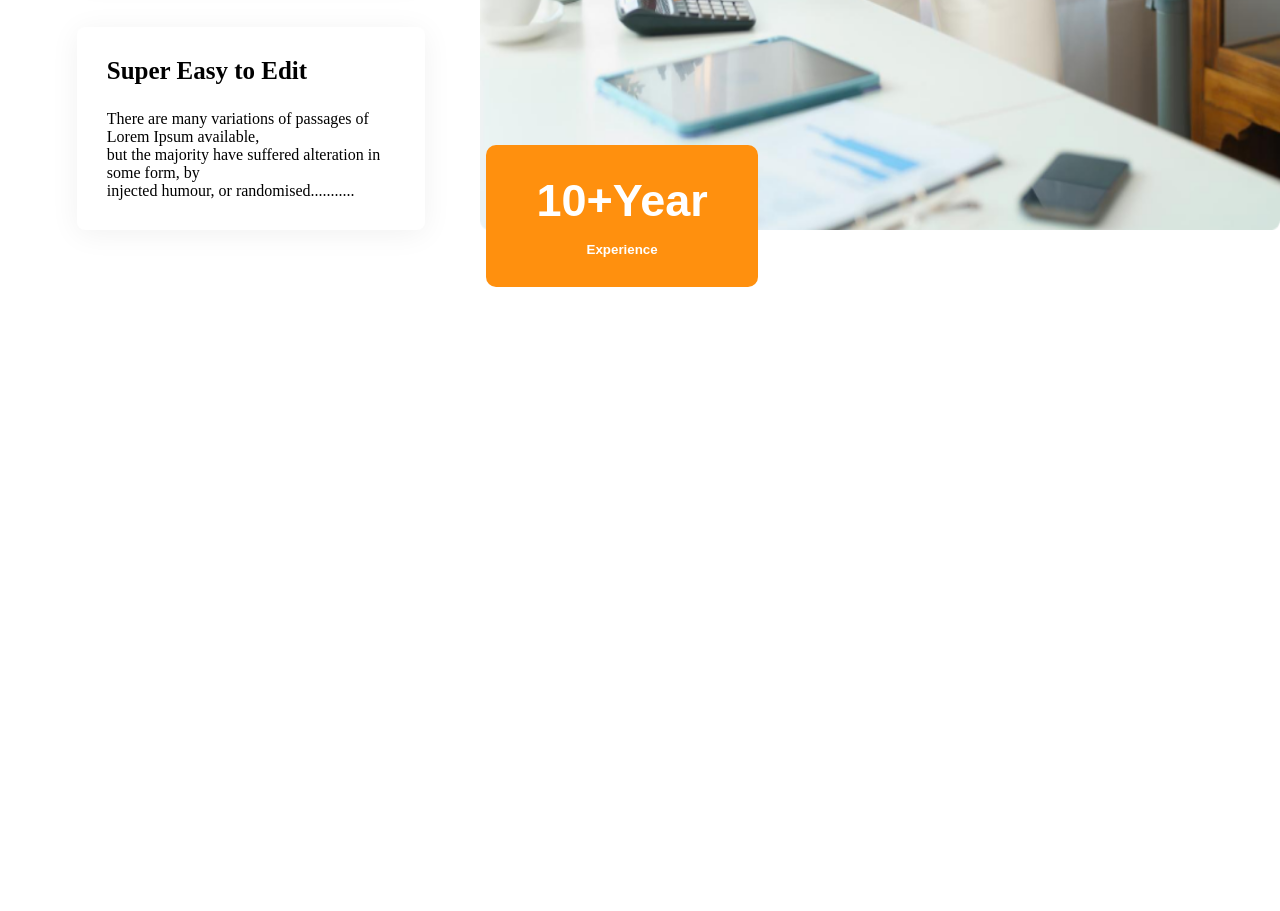
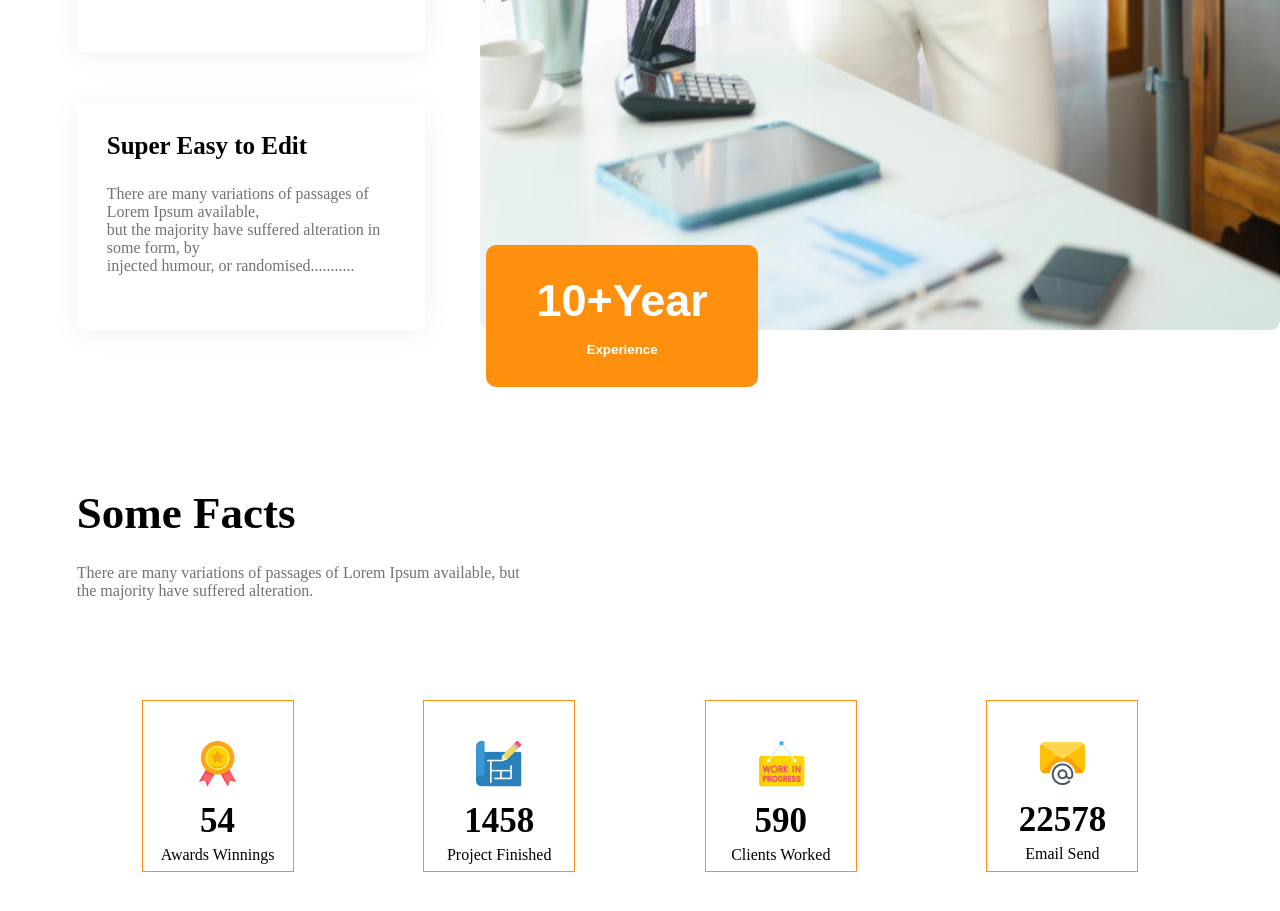
Before and after one commit to md-hasan-akon1/assaignment-tow, a plain HTML site: page index.html in a window 1280 px wide. Shown: the part 3030-3941 px from the top of the page. Before the commit the page ends 3317 px from the top, so only its background shows below. Drawn offline with Linux system fonts and the light colour scheme.

Commit message:
my commit

```diff
--- a/index.html
+++ b/index.html
@@ -62,22 +62,22 @@
 
             <article class="third-section-ditais">
                 <h1>Dexktop & Mobile Version</h1>
-                <p>There are many variations of passages of Lorem Ipsum available,<br> but the majority have suffered alteration in some form, by <br> injected humour, or randomised....</p>
+                <p class="third-section-1-detais">There are many variations of passages of Lorem Ipsum available,<br> but the majority have suffered alteration in some form, by <br> injected humour, or randomised....</p>
             </article>
 
             <article  class="third-section-ditais">
                 <h1>Drag & Drop Builder</h1>
-                <p>There are many variations of passages of Lorem Ipsum available,<br> but the majority have suffered alteration in some form, by <br> injected humour, or randomised...........</p>
+                <p class="third-section-1-detais">There are many variations of passages of Lorem Ipsum available,<br> but the majority have suffered alteration in some form, by <br> injected humour, or randomised...........</p>
             </article>
 
             <article class="third-section-ditais">
                 <h1>Awesome Modern Design</h1>
-            <p>There are many variations of passages of Lorem Ipsum available,<br> but the majority have suffered alteration in some form, by <br> injected humour, or randomised...........</p>
+            <p class="third-section-1-detais">There are many variations of passages of Lorem Ipsum available,<br> but the majority have suffered alteration in some form, by <br> injected humour, or randomised...........</p>
             </article>
 
             <article class="third-section-ditais">
                 <h1>Super Easy to Edit</h1>
-                <p>There are many variations of passages of Lorem Ipsum available,<br> but the majority have suffered alteration in some form, by <br> injected humour, or randomised...........</p>
+                <p class="third-section-1-detais">There are many variations of passages of Lorem Ipsum available,<br> but the majority have suffered alteration in some form, by <br> injected humour, or randomised...........</p>
             </article>
           </div>
           <!-- third section- -->
@@ -87,6 +87,24 @@
         </section>
         <!-- 3rd btn -->
         <div class="third-btn"><button><h1>10+Year</h1><h4>Experience</h4></button></div>
+                           <!--4th section  -->
+                <section class="four-section">
+                    <h1 class="primary-title">Some Facts</h1>
+                    <p class="four-section-1-detais ">There are many variations of passages of Lorem Ipsum available, but <br> the majority have suffered alteration.</p>
+                </section>
+           <!-- 5th section-->
+               <div class="section-five">
+                <div class="work-details"><img src="images/icons/ribon.png" alt=""><h1>54</h1><p>Awards Winnings</p></div>
+
+                <div class="work-details"><img src="images/icons/projects.png" alt=""><h1>1458</h1><p>Project Finished</p></div>
+
+                <div class="work-details"><img src="images/icons/customers.png" alt=""><h1>590</h1><p>Clients Worked</p></div>
+
+                <div class="work-details"><img src="images/icons/email.png" alt=""><h1>22578</h1><p>Email Send</p></div>
+               </div>
+
+
+
     </main>
     <footer></footer>
 </body>
--- a/style.css
+++ b/style.css
@@ -103,7 +103,7 @@ h3 {
     align-items: center;
     gap: 20px;
 }
-.third-section-title h1{
+.third-section-title h1, .primary-title{
     font-weight: 700;
 font-size: 45px;
 margin-bottom: 25px;
@@ -111,7 +111,7 @@ margin-bottom: 25px;
 .third-section-ditais h1{
 font-size: 25px;
 }
-.third-section-1-detais{
+.third-section-1-detais, .four-section-1-detais{
     color: #727272;
     margin-bottom: 25px;
 }
@@ -146,6 +146,65 @@ margin-bottom: 25px;
     font-size: 45px;
     margin-bottom:15px ;
 }
+                                       /* 4th */
+.four-section{
+margin-left: 6%;
+}
+.primary-title{
+    margin-bottom: 25px;
+    margin-top: 100px;
+}
+.four-section-1-detais{
+    margin-bottom: 100px;
+}
+                                /* section five */
+.section-five{
+    display: flex;
+    margin: 0% 6%;
+    justify-content: space-around;
+    margin-bottom: 150px;
+}
+.work-details{
+    height: 170px;
+    width: 150px;
+    border:1px solid #FF900E;
+   text-align: center;
+}
+.work-details img{
+    margin-top: 40px;
+
+}
+.work-details h1{
+    font-weight: 600;
+font-size: 35px;
+margin-top: 10px;
+margin-bottom: 5px;
+}
+
+.work-details:hover{
+    border: 4px solid blue;
+}
+.work-details h1:hover{
+    border: 4px solid blue;
+    background-color: chartreuse;
+    transform: scale(1.3);
+    transition: transform 3s ease-out 0.3s;
+}
+.work-details img:hover{
+    border: 4px solid blue;
+    background-color: #FF900E;
+    transform: translateX(20px)  rotate(-30deg);
+
+    transition: transform 3s ease-out 0.3s;
+}
+.work-details p:hover{
+    color: #FFFFFF;
+    background-color: darkorange;
+    transform: scale(0.6);
+    transition: transform 3s ease-out 0.3s;
+}
+
+
 
 
 
@@ -221,7 +280,14 @@ margin-bottom: 25px;
 .third-btn button{
     padding: 10px 30px;
 }
+                           /* section five */
 
-
+.section-five{
+    flex-direction: column;
+    justify-content: center;
+    align-items: center;
+    gap: 30px;
 
 }
+
+}
```
Lines whose indentation alone changed are shown as unchanged.
